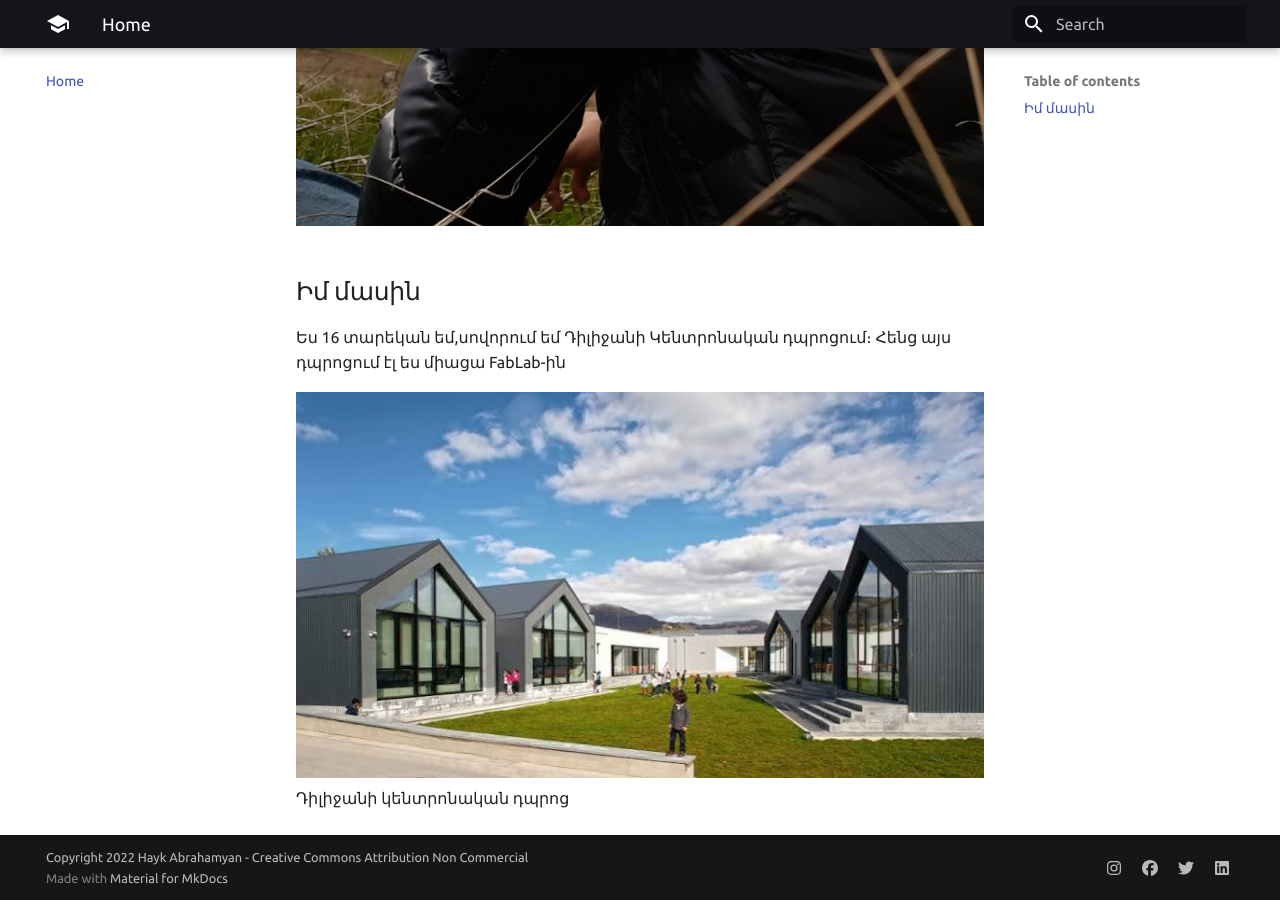
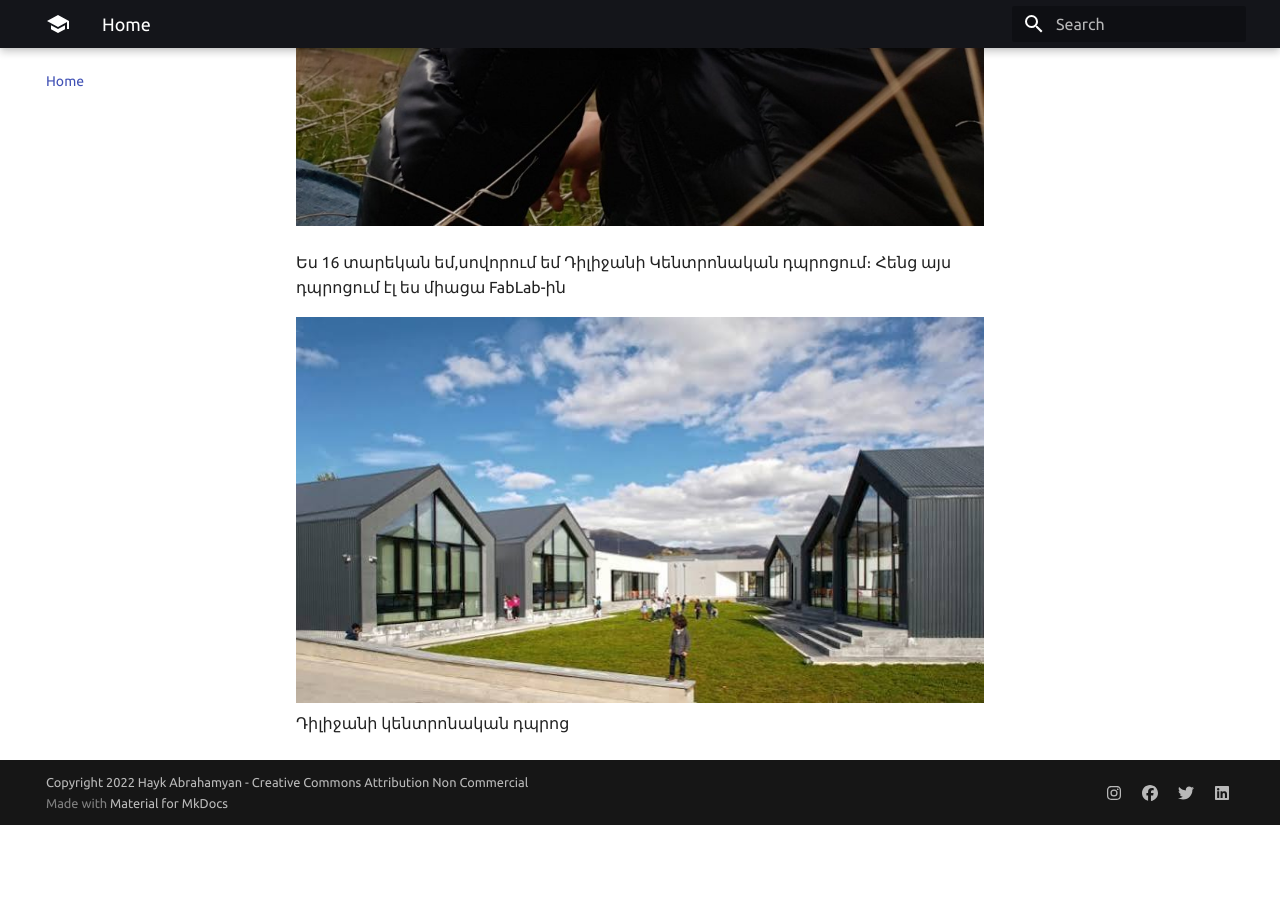
Before and after one commit to haykabrahamyan966-lab/Hayk_Abrahamyan, an MkDocs documentation site: the page built from docs/index.md, in a window 1280 px wide and 900 px high, scrolled down 1266 px. Built offline with MkDocs 1.6.1 and Material for MkDocs 9.7.7, drawn with Linux system fonts in a browser that asks for light colours; after the commit the page ends 2091 px from its top, so only the background shows below that.

```diff
--- a/docs/index.md
+++ b/docs/index.md
@@ -3,7 +3,7 @@
 
 ![](images/231.jpg)
 
-## Իմ մասին
+
 
 Ես 16 տարեկան եմ,սովորում եմ Դիլիջանի Կենտրոնական դպրոցում։ Հենց այս դպրոցում էլ ես միացա FabLab-ին
 
```
